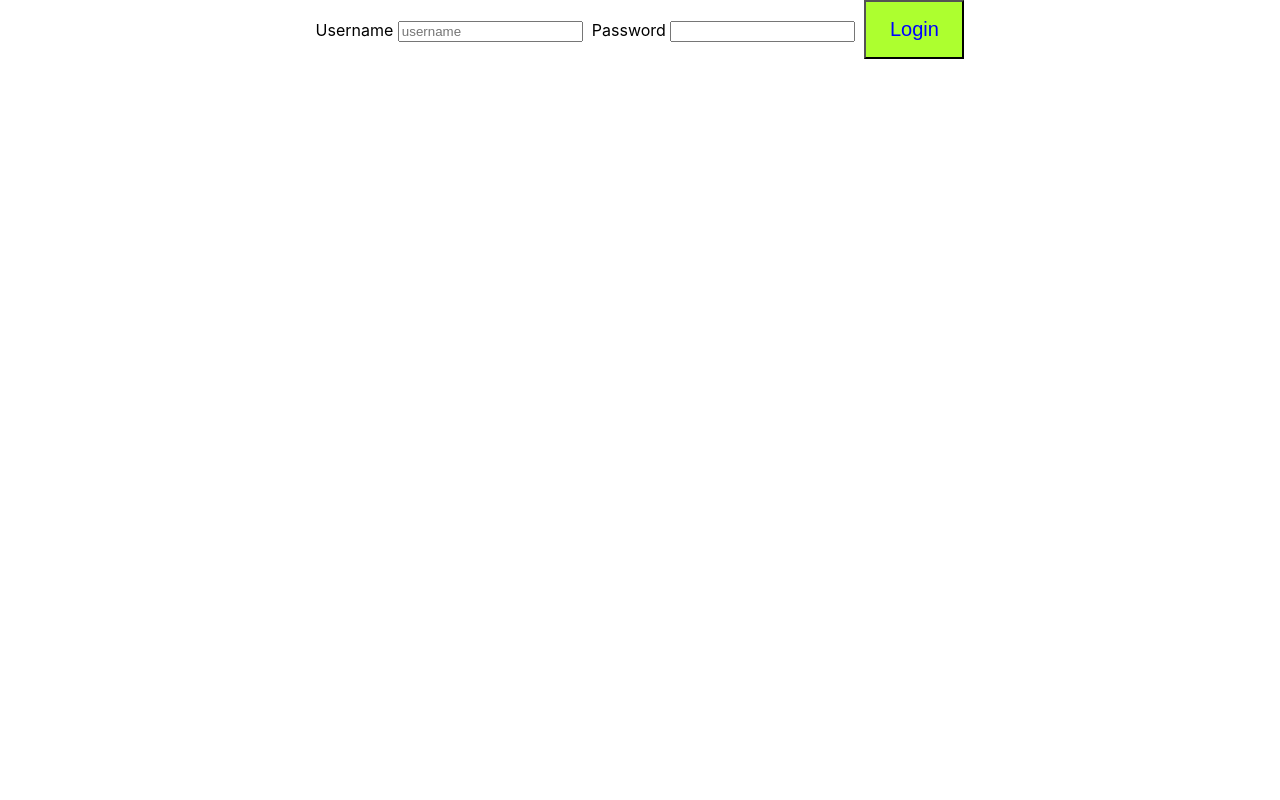
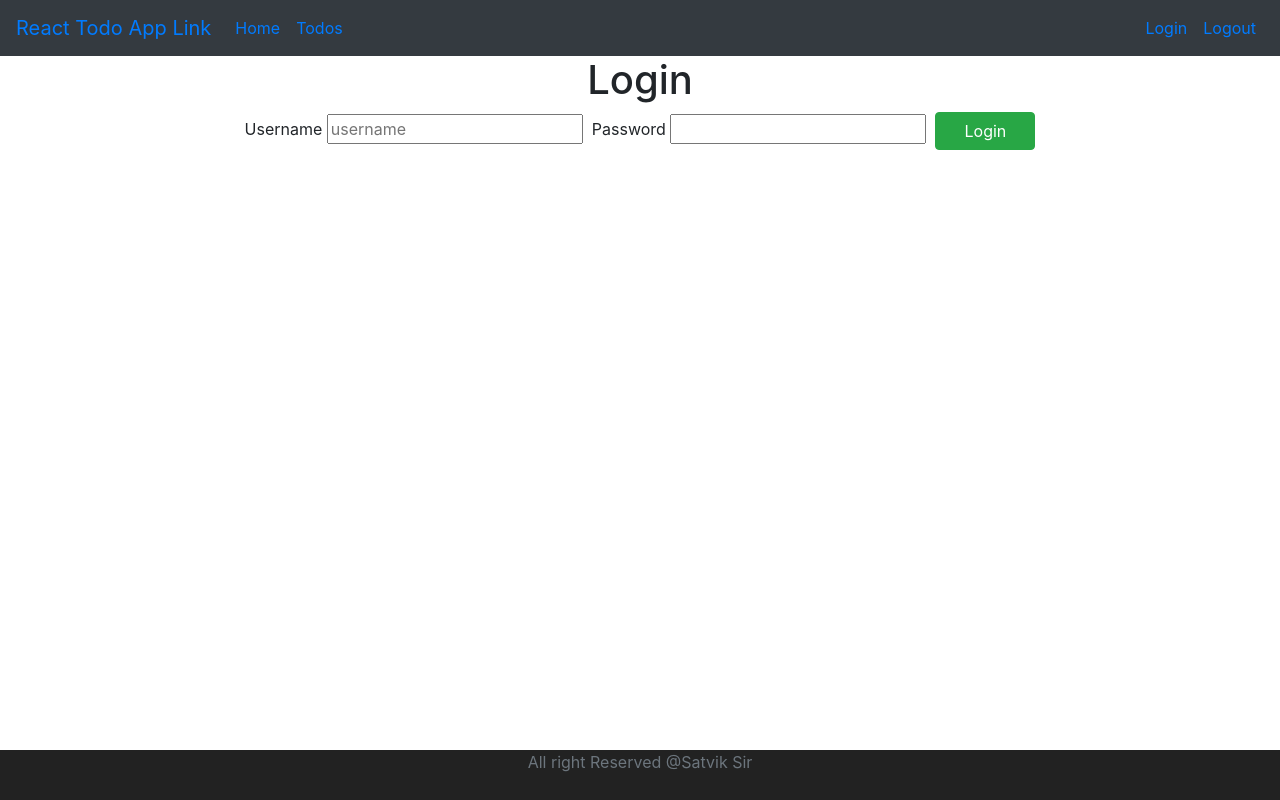
Before and after one commit to nirajsingh242/React-CouterApp, a React (Create React App) app: page / in a window 1280 px wide. Built offline with nearby package versions, Linux system fonts and the light colour scheme.

Commit message:
styling with css and bootstrap added

```diff
--- a/src/Components/todo/TodoApp.css
+++ b/src/Components/todo/TodoApp.css
@@ -13,7 +13,9 @@ button{
 .WelcomeComponent{
     text-align: center;
 }
-
+ .LogoutComponent{
+    text-align: center;
+ }
 .ErrorComponent{
     text-align: center;
 }
@@ -27,13 +29,40 @@ button{
 table{
     margin-left: auto;
   margin-right: auto;
-  padding: 2%;
+  padding: 1%;
 }
-td{
+/* td{
     background-color: lightgrey;
-    width: 220px;
-    border: 15px solid green;
-    padding: 20px;
-    margin: 10px;
+    width: 150px;
+    border: 15px solid grey;
+    padding: 5px;
+    margin: 3px;
     text-size-adjust: 100px;
 }
+
+
+th{
+    background-color: lightgrey;
+    width: 150px;
+    border: 15px solid grey;
+    padding: 5px;
+
+    text-size-adjust: 100px;
+} */
+.HeaderComponent{
+    text-align: center;
+}
+
+
+.FooterComponent{
+    text-align: center;
+}
+
+footer{
+    position: absolute;
+    bottom: 0;
+    width: 100%;
+    height:50px;
+    background-color: #222222;
+
+}
--- a/src/Components/todo/TodoApp.jsx
+++ b/src/Components/todo/TodoApp.jsx
@@ -1,19 +1,25 @@
 import React, { Component } from 'react'
 import './TodoApp.css';
-import { BrowserRouter as Router, Route, Switch } from 'react-router-dom';
+import './bootstrap.css';
+
+import { BrowserRouter as Router, Link, Route, Switch } from 'react-router-dom';
 class TodoApp extends Component {
 
     render() {
         return (
             <div className='TodoApp'>
                 <Router>
+                    <HeaderComponent></HeaderComponent>
                     <Switch>
                         <Route path="/" exact component={LoginComponent}></Route>
                         <Route path="/login" component={LoginComponent}></Route>
                         <Route path="/welcome/:name" component={WelcomeComponent}></Route>
                         <Route path="/todos" component={TodoListComponent}></Route>
+                        <Route path="/logout" component={LogoutComponent}></Route>
+
                         <Route component={ErrorComponent}></Route>
                     </Switch>
+                    <FooterComponent></FooterComponent>
                 </Router>
 
 
@@ -49,17 +55,21 @@ class LoginComponent extends Component {
     }
     render() {
         return (
+            <>
                 <div className="LoginComponent">
-                {this.state.hasLoginFailed && <div>login failed</div>}
+                    <h1>Login</h1>
+                    <div className="container">
+                        {this.state.hasLoginFailed && <div className="alert alert-warning">login failed</div>}
                         {this.state.showSuccessMessage && <div>Successfull loggedin</div>}
                         {/* //commened below 2 lines becouse of no use as we got enhanced way to handle condition */}
                         {/* <ShowLoginSuccessMessage showSuccessMessage={this.state.showSuccessMessage}/> */}
                         {/* <ShowInvalidCredentials hasLoginFailed={this.state.hasLoginFailed}/> */}
                 Username  <input type="text" name="username" value={this.state.username} onChange={this.changeEvent} placeholder={this.state.usernameplaceholer} />&nbsp;
                 Password  <input type="password" name="password" value={this.state.password} onChange={this.changeEvent} />&nbsp;&nbsp;
-                <button type="submit" name="submit" onClick={this.loginClicked}>Login</button>
+                <button className="btn btn-success" type="submit" name="submit" onClick={this.loginClicked}>Login</button>
                     </div>
-
+                </div>
+            </>
         );
     }
     //commenting below chane eventt as we are making common function
@@ -89,7 +99,7 @@ class LoginComponent extends Component {
             console.log("success");
         } else {
             this.props.history.push("/login");
-            //this.setState({hasLoginFailed:true,showSuccessMessage:false});
+            this.setState({ hasLoginFailed: true, showSuccessMessage: false });
             console.log("failed");
         }
     }
@@ -99,20 +109,23 @@ class TodoListComponent extends Component {
     constructor(props) {
         super(props);
         this.state = {
-            todos: [{ id: 1, description: 'learning React by Saatvik Sir' },
-            { id: 2, description: 'learning SpringBoot Saatvik Sir' },
-            { id: 3, description: 'learning SQL by Dhir Sir' },
-            { id: 4, description: 'learning CSS (Self)' }]
+            todos: [{ id: 1, description: 'learning React by Saatvik Sir', done: false, targetDate: new Date() },
+            { id: 2, description: 'learning SpringBoot Saatvik Sir', done: false, targetDate: new Date() },
+            { id: 3, description: 'learning SQL by Dhir Sir', done: false, targetDate: new Date() },
+            { id: 4, description: 'learning CSS (Self)', done: false, targetDate: new Date() }]
         }
     }
     render() {
         return (
             <>
                 <div className='TodoListComponent'> Todo List</div>
-                <table>
+                <div className="container">
+                    <table className="table">
                         <thead>
-                        <th>Id</th>
+                            {/* <th>Id</th> */}
                             <th>Description</th>
+                            <th>Target Date</th>
+                            <th>Is Completed ?</th>
                         </thead>
                         <tbody>
                             {
@@ -120,8 +133,10 @@ class TodoListComponent extends Component {
 
                                     todo =>
                                         <tr>
-                                        <td>{todo.id}</td>
-                                        <td>{todo.description}</td>
+                                            {/* <td>{todo.id}</td> */}
+                                            <td >{todo.description}</td>
+                                            <td>{todo.targetDate.toString()}</td>
+                                            <td>{todo.done.toString()}</td>
                                         </tr>
                                 )
 
@@ -130,15 +145,72 @@ class TodoListComponent extends Component {
                         </tbody>
 
                     </table>
+                </div>
             </>
         )
     }
 }
 
+
+class HeaderComponent extends Component {
+    render() {
+        return (
+            <header>
+                <nav className="navbar navbar-expand-md navbar-dark bg-dark">
+                    <div className="navbar-brand">
+                        <a href="/">React Todo App Link </a>
+                    </div>
+                    <ul className="navbar-nav">
+                        <li className="nav-link"><Link className="" to="/welcome">Home</Link></li>
+                        <li className="nav-link"><Link className="" to="/todos">Todos</Link></li>
+                    </ul>
+                    <ul className="navbar-nav navbar-collapse justify-content-end">
+                        <li className="nav-link"><Link className="" to="/login"> Login</Link></li>
+                        <li className="nav-link"><Link className="" to="/logout">Logout</Link></li>
+                    </ul>
+                </nav>
+
+            </header>
+
+        )
+    }
+}
+
+class FooterComponent extends Component {
+    render() {
+        return (
+            <div className="FooterComponent">
+                <footer className="footer">
+                    <span className="text-muted">All right Reserved @Satvik Sir</span>
+                </footer>
+            </div>
+
+        )
+    }
+}
+
+
+class LogoutComponent extends Component {
+    render() {
+        return (
+            <div className="LogoutComponent">
+                <h1>You are Successfuly logged out from session</h1>
+                <div className="container">Thank You for using our application. </div>
+            </div>
+
+        )
+    }
+}
+
+
 class WelcomeComponent extends Component {
     render() {
         return (
-            <div className='WelcomeComponent'> Welcome {this.props.match.params.name}</div>
+            <>
+                <h1 style={{ textAlign: "center" }}>Welcome!</h1>
+                <div className='WelcomeComponent container'>Welcome in {this.props.match.params.name}. You can magane your todo list, click <Link to="/todos">here</Link></div>
+            </>
+
         )
     }
 }
--- /dev/null
+++ b/src/Components/todo/bootstrap.css
@@ -0,0 +1 @@
+@import url(https://unpkg.com/bootstrap@4.1.0/dist/css/bootstrap.min.css);
```
Also changed, not shown: src/Components/todo/AuthenticationService.js (added, +9 -0 lines). Lines whose indentation alone changed are shown as unchanged.
